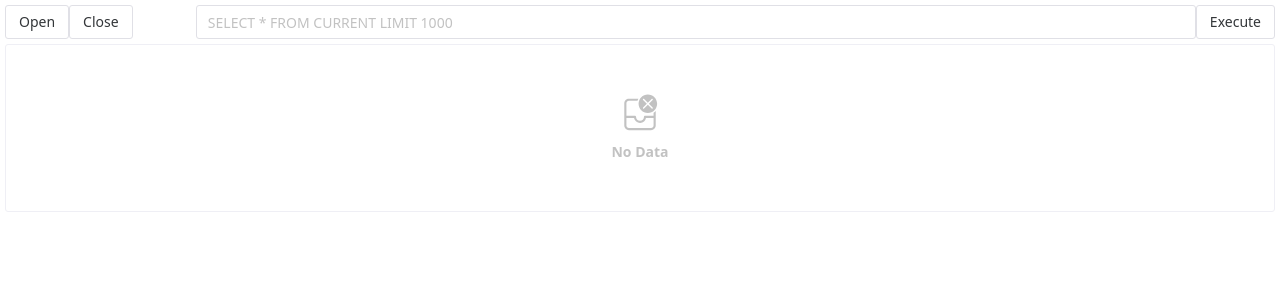
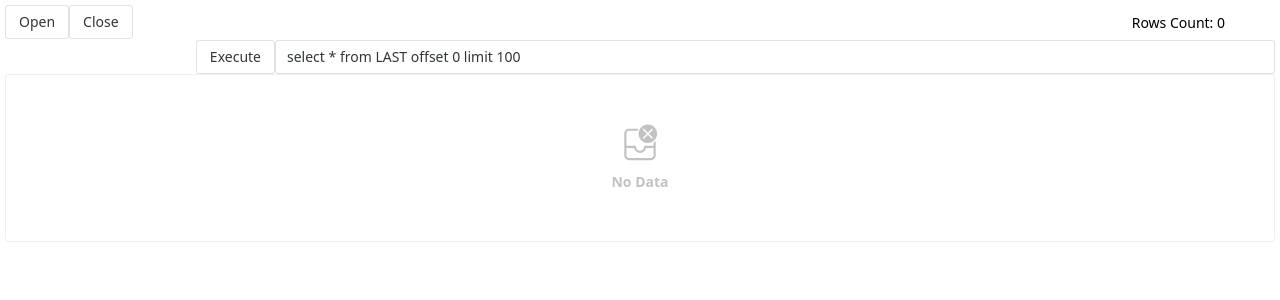
Before and after one commit to GreyRaphael/TableViewer, a Vue app: page / in a window 1280 px wide. Shown: the top 300 px of the page. Built offline with nearby package versions, Linux system fonts and the light colour scheme.

Commit message:
support ipc file

```diff
--- a/src/components/datatable.vue
+++ b/src/components/datatable.vue
@@ -4,27 +4,31 @@
             <n-dropdown trigger="hover" :options="options" @select="choose_file">
                 <n-button :strong="true"> Open </n-button>
             </n-dropdown>
-        </div>
-        <div>
             <n-button @click="clear" :strong="true"> Close </n-button>
         </div>
+        <div style="float: right; line-height: 35px; margin: 0 50px;">
+            <span>Rows Count: {{ rows_num }}</span>
+        </div>
         <div id="query_container">
-            <n-auto-complete placeholder="SELECT * FROM CURRENT LIMIT 1000" clearable style="width:1000px;" />
-            <n-button :strong="true"> Execute </n-button>
+            <n-button @click="execute_sql" :strong="true"> Execute </n-button>
+            <n-input v-model:value="sql" type="text" clearable style="width: 1000px;" />
         </div>
     </div>
     <div id="table_container">
-        <n-data-table max-height="calc(100vh - 100px)" :columns="columns" :data="data" size="small"
+        <n-data-table max-height="calc(100vh - 120px)" :columns="columns" :data="data" size="small"
             style="font-size:smaller;font-weight: 550;" />
     </div>
 </template>
 
 <script setup lang="ts">
-import { NButton, NDataTable, NAutoComplete, NDropdown } from 'naive-ui'
+import { NButton, NDataTable, NInput, NDropdown } from 'naive-ui'
 import { invoke } from "@tauri-apps/api/tauri";
 import { ref } from 'vue';
 import { open } from '@tauri-apps/api/dialog';
 
+let sql = ref("select * from LAST offset 0 limit 100");
+const last_filename = ref("");
+const rows_num = ref(0);
 
 const options = [
     {
@@ -32,19 +36,37 @@ const options = [
         key: 'parquet'
     },
     {
-        label: 'json',
-        key: 'json'
+        label: 'ipc',
+        key: 'arrow'
     }
 ]
 
 const data = ref([]);
 const columns = ref([]);
 
-async function read_file(filename: string) {
-    let result: string = await invoke("read_file", { filename: filename });
+async function read_parquet_file(filename: string, sql: string) {
+    let result: string = await invoke("read_parquet_file", { filename: filename, sql: sql });
     let table = JSON.parse(result);
     columns.value = table["headers"];
     data.value = table["body"];
+    rows_num.value = table["row_count"];
+}
+async function read_ipc_file(filename: string, sql: string) {
+    let result: string = await invoke("read_ipc_file", { filename: filename, sql: sql });
+    let table = JSON.parse(result);
+    columns.value = table["headers"];
+    data.value = table["body"];
+    rows_num.value = table["row_count"];
+}
+
+async function execute_sql() {
+    if (sql) {
+        if (last_filename.value.endsWith("parquet")) {
+            read_parquet_file(last_filename.value, sql.value);
+        } else if (last_filename.value.endsWith("arrow")) {
+            read_ipc_file(last_filename.value, sql.value);
+        }
+    }
 }
 
 async function choose_file(key: string) {
@@ -55,15 +77,15 @@ async function choose_file(key: string) {
             extensions: [key,]
         }]
     });
-    if (Array.isArray(selected)) {
-        // user selected multiple files
-        console.log(selected);
-    } else if (selected === null) {
-        // user cancelled the selection
-        console.log('cancel');
-    } else {
-        // user selected a single file
-        read_file(selected);
+
+    if (selected && !Array.isArray(selected)) {
+        last_filename.value = selected;
+        if (key === 'parquet') {
+            read_parquet_file(selected, sql.value);
+        } else if (key === 'arrow') {
+            read_ipc_file(selected, sql.value);
+        }
+
     }
 }
 
```
Also changed, not shown: 1 other file (tests, documents, lock files or other folders).
